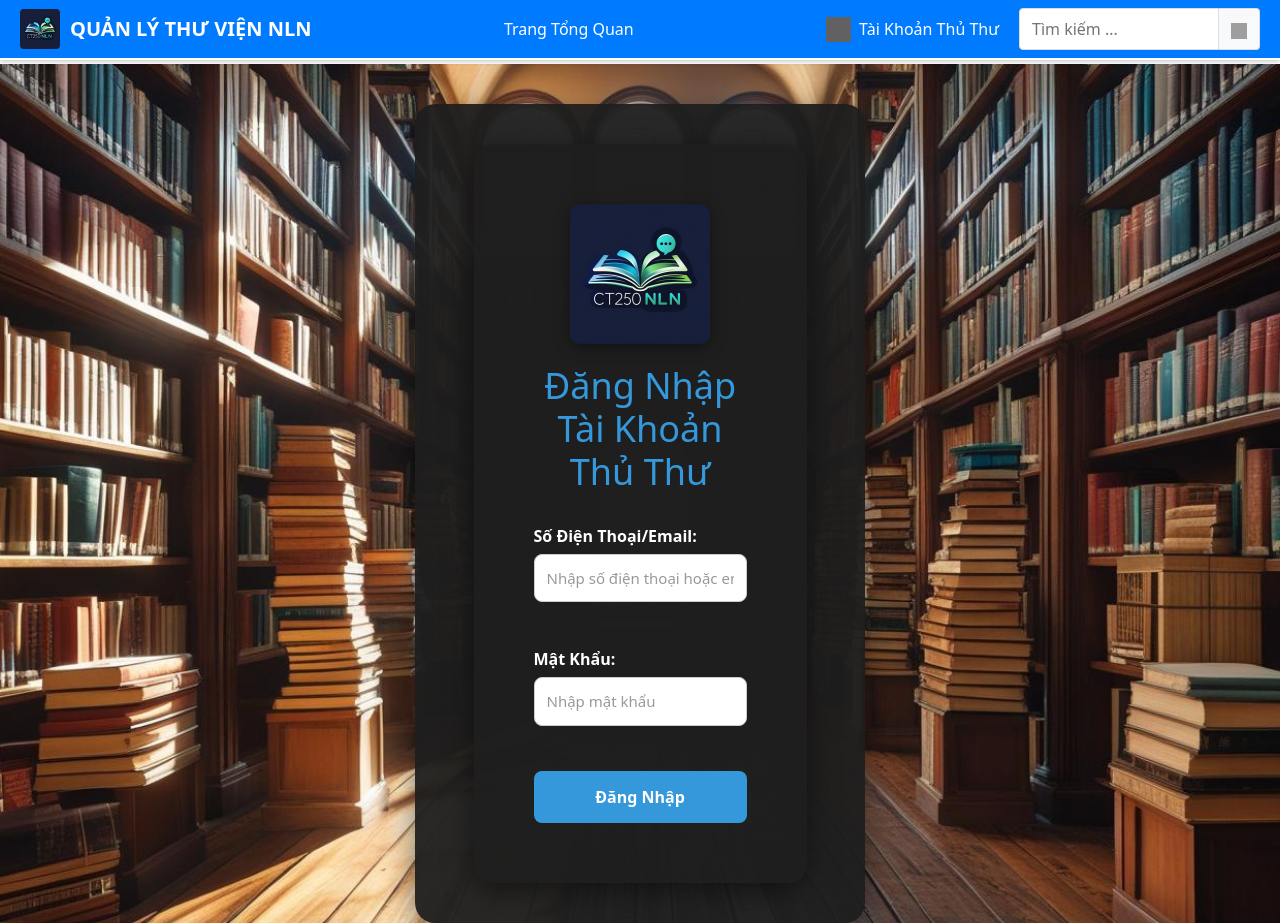
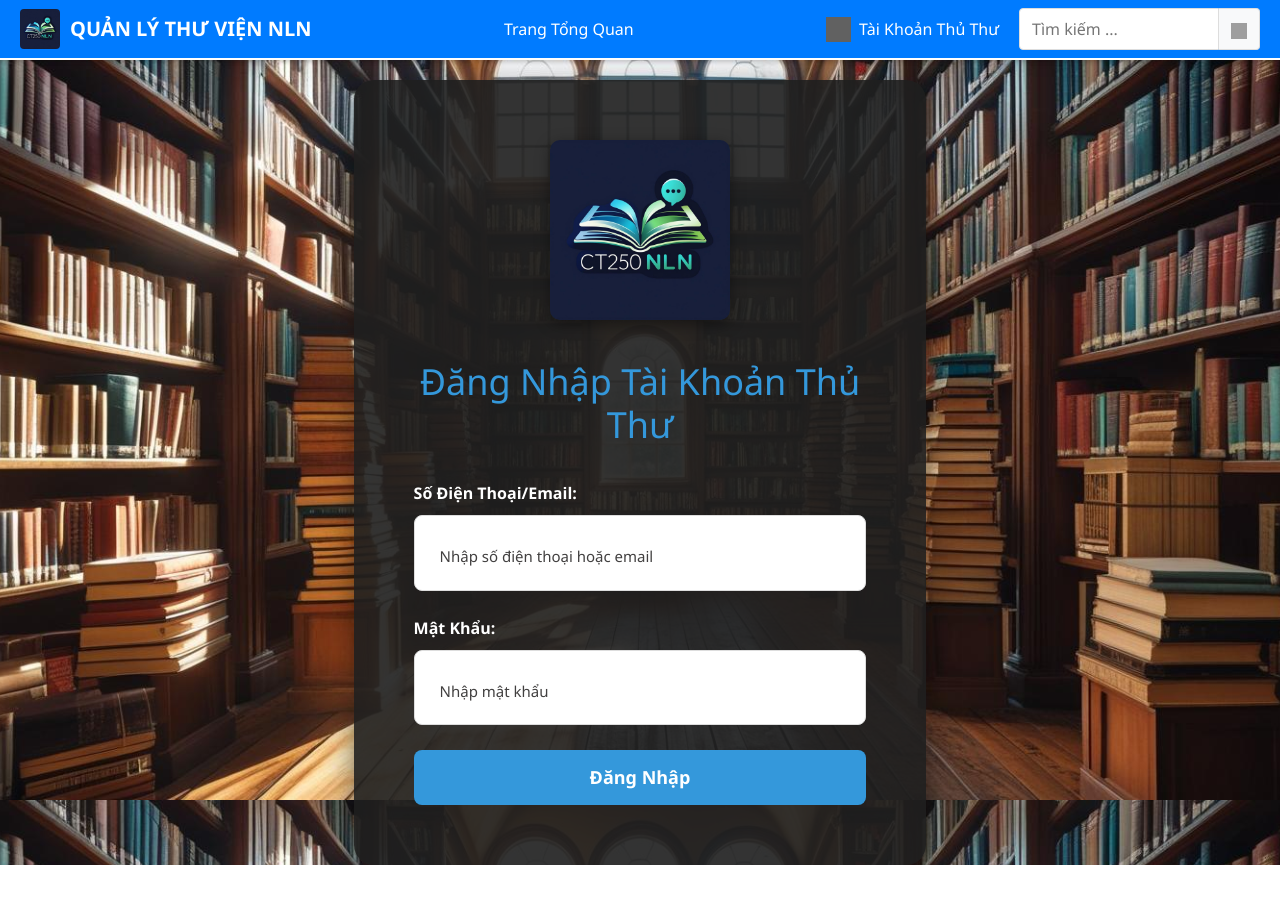
Before and after one commit to nhutb2203520/Frontend, a Vue app: page /admin/signin in a window 1280 px wide. After the commit the page ends 865 px from the top, so only its background shows below. Built offline with nearby package versions, Linux system fonts and the light colour scheme; grey boxes are pictures that could not be loaded.

Commit message:
update Login Register

```diff
--- a/src/Views/AdminFormSignIn.vue
+++ b/src/Views/AdminFormSignIn.vue
@@ -1,5 +1,5 @@
 <template>
-  <div class="login-page">
+  <div class="login-page mt-3">
     <div class="nav-wrapper">
       <NavBarAD />
     </div>
@@ -88,116 +88,5 @@ export default {
 </script>
 
 <style scoped>
-.login-page {
-  min-height: 100vh;
-  background: url("@/assets/background.jpg") no-repeat center center fixed;
-  background-size: cover;
-
-  display: flex;
-  flex-direction: column;
-  align-items: center;
-}
-
-.nav-wrapper {
-  width: 100%;
-}
-
-.form-container {
-  margin-top: 40px;
-  width: 100%;
-  max-width: 450px;
-  background-color: rgba(30, 30, 30, 0.95);
-  padding: 40px;
-  border-radius: 20px;
-  box-shadow: 0 8px 30px rgba(0, 0, 0, 0.5);
-}
-
-.logo_Login {
-  width: 140px;
-  height: auto;
-  margin: 0 auto 20px;
-  display: block;
-  border-radius: 10px;
-  box-shadow: 0 4px 15px rgba(0, 0, 0, 0.4);
-}
-
-h2 {
-  color: #3498db;
-  text-align: center;
-  margin-bottom: 30px;
-}
-
-form {
-  display: flex;
-  flex-direction: column;
-  gap: 20px;
-}
-
-label {
-  color: #fff;
-  font-weight: bold;
-  margin-bottom: 6px;
-}
-
-input[type="text"],
-input[type="password"] {
-  width: 100%;
-  padding: 12px;
-  border-radius: 8px;
-  border: 1px solid #ccc;
-  font-size: 15px;
-  outline: none;
-}
-
-input::placeholder {
-  color: #999;
-}
-
-input:focus {
-  border-color: #3498db;
-}
-
-button {
-  padding: 14px;
-  background-color: #3498db;
-  color: white;
-  font-weight: bold;
-  font-size: 16px;
-  border: none;
-  border-radius: 8px;
-  cursor: pointer;
-  transition: background-color 0.3s;
-}
-
-button:hover {
-  background-color: #2980b9;
-}
-
-.alert {
-  padding: 12px;
-  margin-top: 15px;
-  border-radius: 6px;
-  font-size: 14px;
-  text-align: center;
-}
-
-.alert-success {
-  background-color: #2ecc71;
-  color: #fff;
-}
-
-.alert-danger {
-  background-color: #e74c3c;
-  color: #fff;
-}
-
-@media (max-width: 600px) {
-  .form-container {
-    padding: 30px 20px;
-  }
-
-  .logo_Login {
-    width: 100px;
-  }
-}
+@import "@/assets/sign.css";
 </style>
--- a/src/Views/UserFormSignIn.vue
+++ b/src/Views/UserFormSignIn.vue
@@ -88,7 +88,6 @@ const submitLogin = async () => {
   border-radius: 16px;
   box-shadow: 0 8px 32px rgba(0, 0, 0, 0.5);
   border: 1px solid rgba(255, 255, 255, 0.2);
-  max-width: 400px;
-  width: 100%;
+  width: 510px;
 }
 </style>
--- a/src/main.js
+++ b/src/main.js
@@ -17,7 +17,7 @@ app.use(ElementPlus);
 router.beforeEach((to, from, next) => {
   // Nếu là login hoặc register thì thêm class
   if (
-    to.path === "/signinuser" ||
+    /^\/(signin(\/[^/]+)?|signinuser|admin\/signin(\/[^/]+)?)$/.test(to.path) ||
     to.path === "/signup" ||
     to.path === "/borrowinghistory" ||
     to.path === "/forgot-password" ||
```
